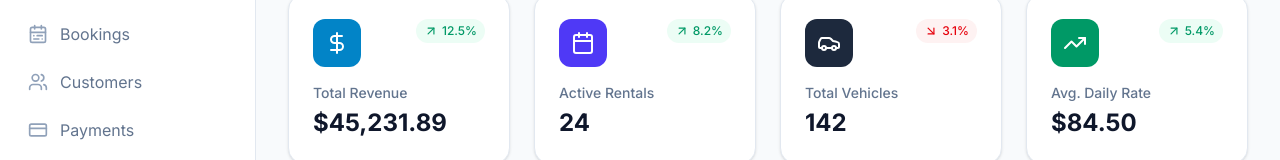
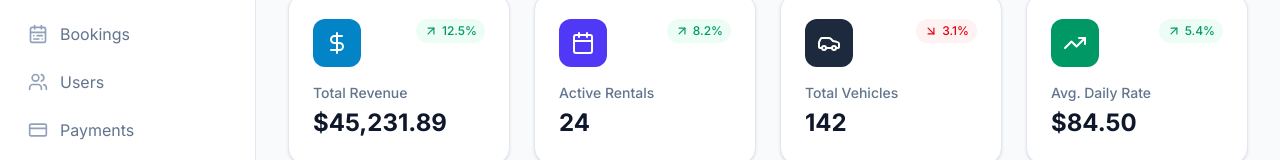
Before and after one commit to prashanthiDissanayake/Smart-Vehicle-Rental-Management-System-Admin, a React (Vite) app: page / in a window 1280 px wide. Shown: the part 190-350 px from the top of the page. Built offline with nearby package versions, Linux system fonts and the light colour scheme.

Commit message:
Update Sidebar.tsx

```diff
--- a/src/components/Sidebar.tsx
+++ b/src/components/Sidebar.tsx
@@ -21,7 +21,7 @@ const Sidebar: React.FC<SidebarProps> = ({ activeTab, setActiveTab }) => {
     { id: "dashboard", label: "Dashboard", icon: LayoutDashboard },
     { id: "vehicles", label: "Vehicles", icon: Car },
     { id: "bookings", label: "Bookings", icon: CalendarRange },
-    { id: "customers", label: "Customers", icon: Users },
+    { id: "customers", label: "Users", icon: Users },
     { id: "payments", label: "Payments", icon: CreditCard },
     { id: "settings", label: "Settings", icon: Settings },
   ];
```
